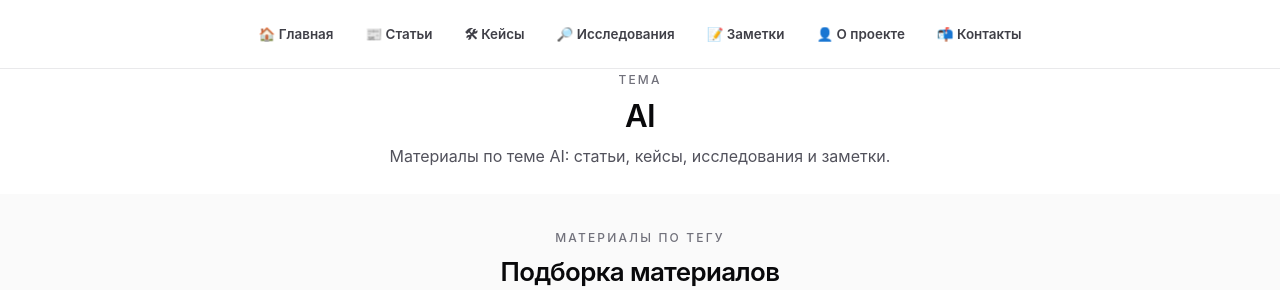
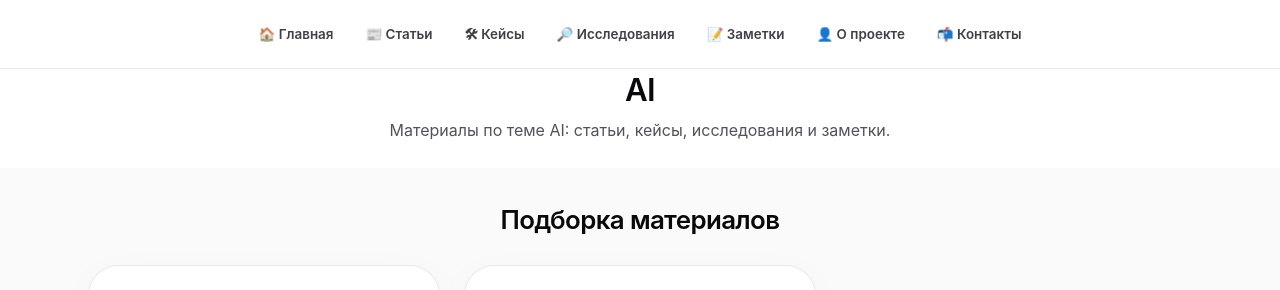
Before and after one commit to DaniilAlexeevhost/personal-site, a Next.js app: page /tags/ai in a window 1280 px wide. Shown: the top 290 px of the page. Built offline with nearby package versions, Linux system fonts and the light colour scheme; no server answers.

Commit message:
Simplify tag page headings

```diff
--- a/app/tags/[tag]/page.tsx
+++ b/app/tags/[tag]/page.tsx
@@ -92,10 +92,6 @@ export default async function TagPage({ params, searchParams }: TagPageProps) {
     <main className="min-h-screen bg-white text-zinc-950">
       <section className="mx-auto max-w-6xl px-5 pb-5 pt-16 sm:px-6 sm:pb-6 sm:pt-18">
         <div className="mx-auto max-w-[46rem] text-center">
-          <p className="mb-2.5 text-[0.72rem] font-medium uppercase tracking-[0.18em] text-zinc-500 sm:text-xs">
-            Тема
-          </p>
-
           <h1 className="mb-2 text-[1.45rem] font-semibold leading-[1.16] tracking-tight text-zinc-950 sm:text-[1.75rem] md:text-[1.95rem]">
             {tag.label}
           </h1>
@@ -109,9 +105,6 @@ export default async function TagPage({ params, searchParams }: TagPageProps) {
       <section className="bg-zinc-50">
         <div className="mx-auto max-w-6xl px-5 pb-10 pt-6 sm:px-6 sm:pb-12 sm:pt-8 lg:pb-14 lg:pt-9">
           <div className="mx-auto mb-6 max-w-[44rem] text-center sm:mb-7">
-            <p className="mb-2.5 text-xs font-medium uppercase tracking-[0.18em] text-zinc-500">
-              Материалы по тегу
-            </p>
             <h2 className="text-[1.35rem] font-semibold leading-tight tracking-tight text-zinc-950 sm:text-[1.62rem]">
               Подборка материалов
             </h2>
```
